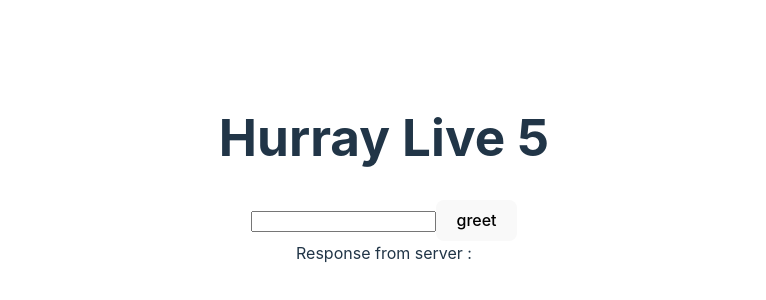
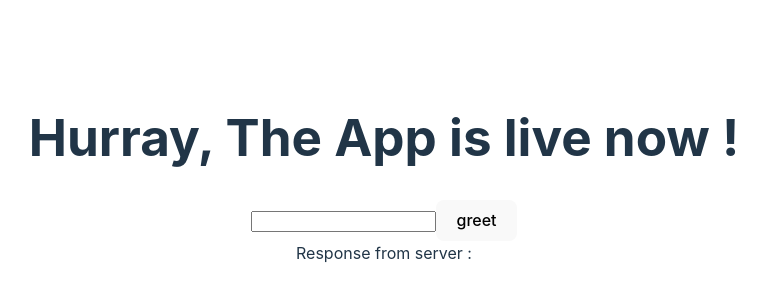
Before and after one commit to rohitbrk/greet-me, a React (Vite) app in the folder frontend/: page / in a window 1280 px wide. Shown: the part 230-530 px from the top of the page, without its empty margins (256-1022 px from the left). Built offline with nearby package versions, Linux system fonts and the light colour scheme.

Commit message:
change homepage title

```diff
--- a/frontend/src/App.jsx
+++ b/frontend/src/App.jsx
@@ -5,7 +5,7 @@ function App() {
   return (
     <>
       <div>
-        <h1>Hurray Live 5</h1>
+        <h1>Hurray, The App is live now !</h1>
         <Greet />
       </div>
     </>
```
